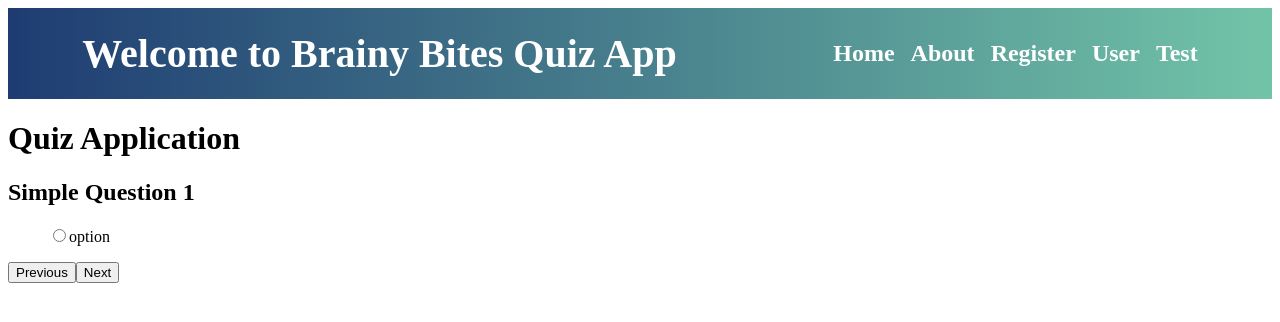
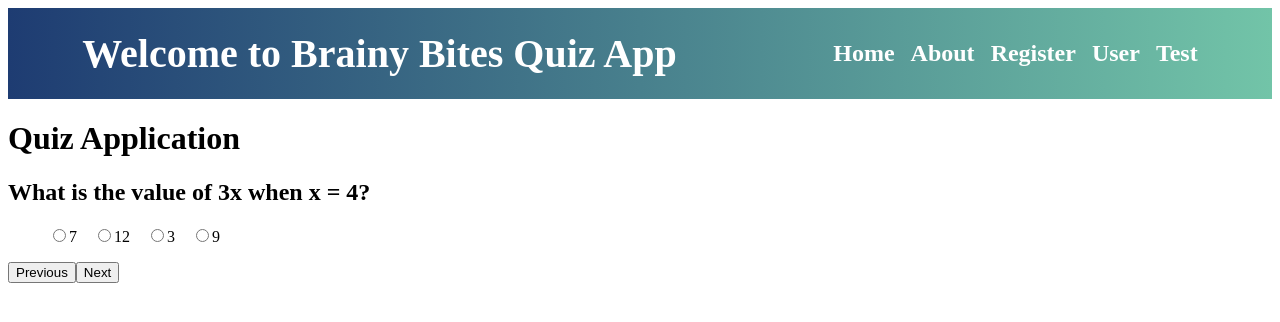
Before and after one commit to Kavithachinnusamy20/Capstone_Brainy_Bites, a React (Vite) app in the folder Client/: page /Test in a window 1280 px wide. Shown: the top 322 px of the page. Built offline with nearby package versions, Linux system fonts and the light colour scheme.

Commit message:
questions to render radio buttons

```diff
--- a/Client/src/Components/questions.jsx
+++ b/Client/src/Components/questions.jsx
@@ -1,28 +1,46 @@
  import React from 'react'
-import { useState } from 'react'
+ import { useState ,useEffect} from 'react'
+
+ import data from '../Database/data' // Imports the quiz question data from your local file
 
 
 
  const Questions=() =>{
 
     const [checked,setChecked]= useState(undefined)
+
+    const question =data[0]
+
+    useEffect(() => {
+        console.log(question)
+    })
+
     function onSelect(){
-        console.log('radio button cheange')
+        console.log('radio button change')
     }
     return(
         <div className= 'questions'>
-        <h2 className='text-light'>Simple Question 1</h2>
-        <ul>
-            <li>
+        {/* Displays the question text.    */}
+        <h2 className='text-light'>{question.question}</h2>
+
+        <ul key= {question.id}>
+        {
+            question.options.map((q,i)=>(
+                <li key={i}>
                 <input
                 type ="radio"
                 value ={true}
-                id ='q1-option'
+                id ={`q${i}-option`}
                 onChange ={onSelect()}
                 />
-                 <label className='text-primary' htmlFor="q1-option">option</label>
+                <label className='text-primary' htmlFor={`q${i}-option`}>{q}</label>
                 <div className ='check checked'></div>
                 </li>
+            ))
+        }
+
+
+
         </ul>
         </div>
     )
--- a/Client/src/data.jsx
+++ b/Client/src/Database/data.jsx
@@ -1,40 +1,40 @@
 
 
-export const preAlgebraQuestions = [
+export const data= [
   {
     id: 1,
     question: "What is the value of 3x when x = 4?",
     options: ["7", "12", "3", "9"],
     correctAnswer: "12",
-    category: "Expressions"
+
   },
   {
     id: 2,
     question: "Simplify: 5 + 3 × 2",
     options: ["16", "11", "10", "13"],
     correctAnswer: "11",
-    category: "Order of Operations"
+
   },
   {
     id: 3,
     question: "Which number is a multiple of both 3 and 5?",
     options: ["10", "15", "6", "20"],
     correctAnswer: "15",
-    category: "Multiples"
+
   },
   {
     id: 4,
     question: "Solve: 2x = 10",
     options: ["2", "5", "8", "10"],
     correctAnswer: "5",
-    category: "Equations"
+
   },
   {
     id: 5,
     question: "Which of the following is a prime number?",
     options: ["9", "12", "7", "1"],
     correctAnswer: "7",
-    category: "Number Theory"
+
   }
 ];
-export default preAlgebraQuestions
+export default data
```
Lines whose indentation alone changed are shown as unchanged.
